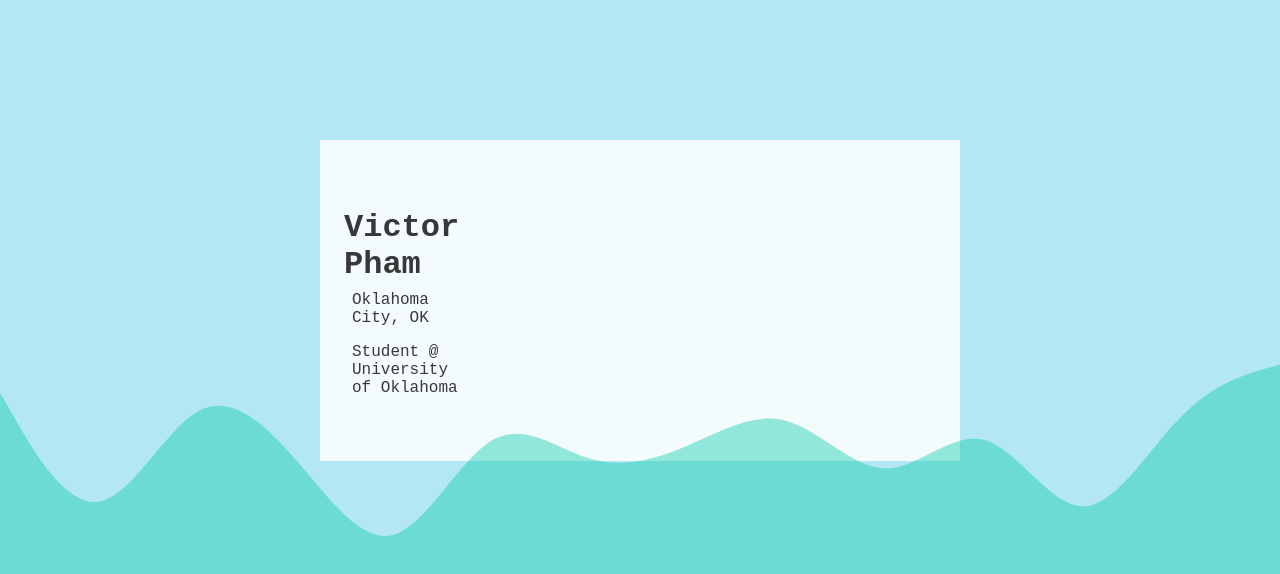
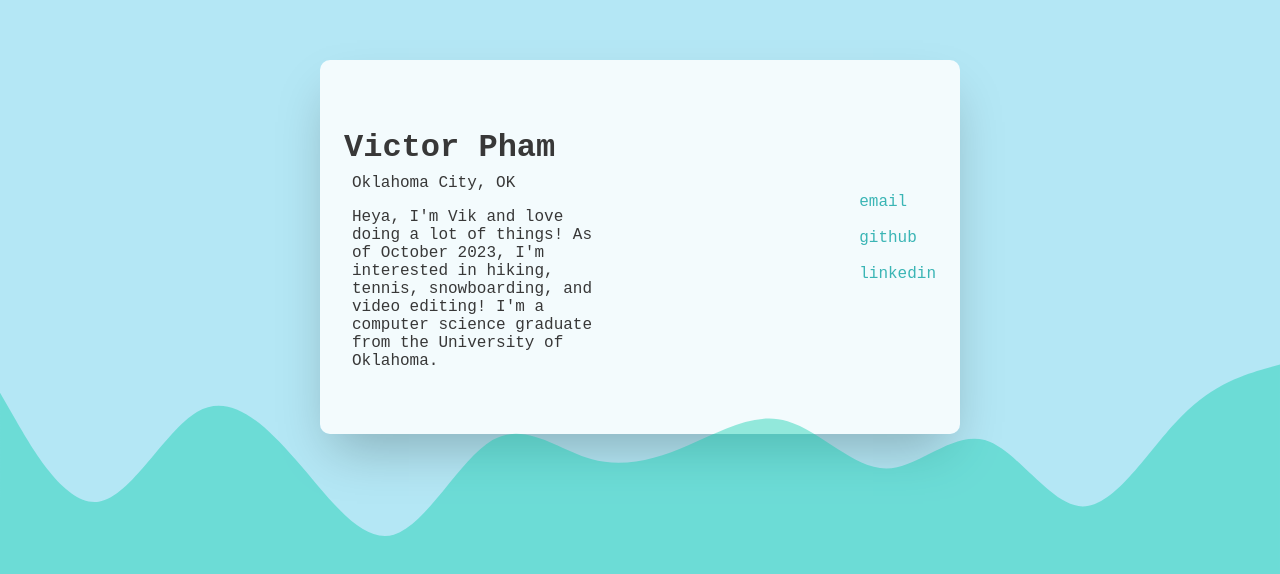
Before and after one commit to victorphams/viksite, a React (Create React App) app in the folder viksite-app/: page / in a window 1280 px wide. Shown: the part 180-754 px from the top of the page. Built offline with nearby package versions, Linux system fonts and the light colour scheme.

Commit message:
Updated about me

```diff
--- a/viksite-app/package.json
+++ b/viksite-app/package.json
@@ -8,7 +8,9 @@
     "@testing-library/user-event": "^13.5.0",
     "react": "^18.2.0",
     "react-dom": "^18.2.0",
+    "react-router-dom": "^6.17.0",
     "react-scripts": "5.0.1",
+    "styled-components": "^6.1.0",
     "web-vitals": "^2.1.4"
   },
   "scripts": {
--- a/viksite-app/src/App.css
+++ b/viksite-app/src/App.css
@@ -5,6 +5,7 @@ body{
   font-family: 'Karla', monospace;
   margin: 0;
   align-items: center;
+
 
 }
 
@@ -19,16 +20,23 @@ div {
   padding: 3rem 1.5rem;
   margin-left: 20rem;
   margin-right: 20rem;
-  margin-top: 20rem;
+  margin-top: 15rem;
   overflow: auto;
+  border-radius: 10px;
+  box-shadow: rgba(0, 0, 0, 0.25) 0px 25px 50px -12px;
+}
 
-}
+
+
+
+
 .info {
   font-size: 1em;
   font-weight: 100;
   color: rgb(56, 56, 56);
   /* outline: solid red; */
   float: left;
+
 
 }
 
@@ -42,7 +50,7 @@ div {
 }
 
 .midsection {
-  padding-left: 45rem;
+  padding-left: 15rem;
 
 }
 
--- a/viksite-app/src/App.js
+++ b/viksite-app/src/App.js
@@ -2,6 +2,10 @@
 import waves from './waves.svg';
 import './App.css';
 import './index.css'
+import { BrowserRouter as Router, Switch, Route, Link } from "react-router-dom";
+
+
+
 
 function App() {
   return (
@@ -10,7 +14,7 @@ function App() {
         <div class="info">
           <h1 class="title">Victor Pham</h1>
           <p class="subtitle">Oklahoma City, OK</p>
-          <p class="subtitle">Student @ University of Oklahoma</p>
+          <p class="subtitle">Heya, I'm Vik and love doing a lot of things! As of October 2023, I'm interested in hiking, tennis, snowboarding, and video editing! I'm a computer science graduate from the University of Oklahoma. </p>
         </div>
 
         <div class="midsection"></div>
@@ -22,7 +26,7 @@ function App() {
           <br></br>
           <a href='https://linkedin.com/in/victorphams' target="_blank">linkedin</a><br></br>
           <br></br>
-          <a href='https://instagram.com/victorphams' target="_blank">instagram</a>
+
 
         </div>
 
```
Also changed, not shown: viksite-app/src/pages/about.js (added, +35 -0 lines), viksite-app/src/pages/newsletter.js (added, +12 -0 lines), 1 other file (tests, documents, lock files or other folders).
